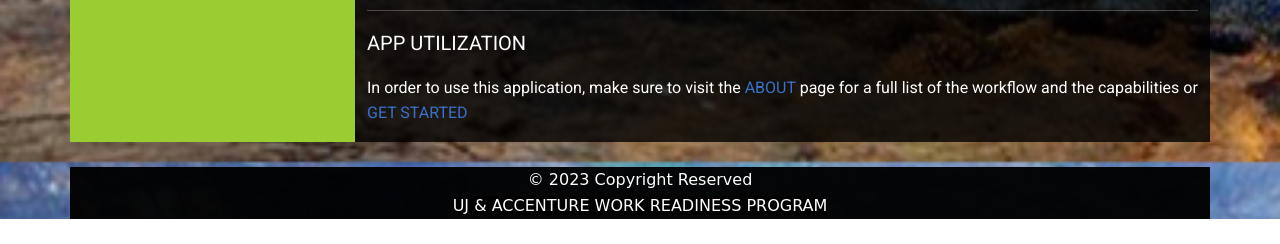
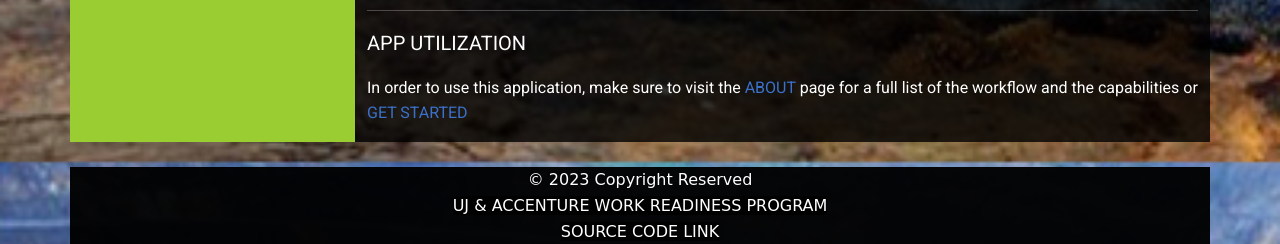
Before and after one commit to Fabchirajoul/model_with_flask, a Flask app: page / in a window 1280 px wide. Shown: the part 904-1148 px from the top of the page. Before the commit the page ends 1123 px from the top, so only its background shows below. Run offline with Flask 2, Linux system fonts and the light colour scheme; the visitor is signed in with stand-in values (Sample User, id 1); data that the repository does not hold is empty; parts of the project's set-up code (start-up, migrations or seed data) failed here and were passed over; some libraries are stand-ins or nearby versions.

Commit message:
added the source code link

```diff
--- a/templates/index.html
+++ b/templates/index.html
@@ -1328,7 +1328,8 @@
                         <div class="footer" style="text-align: center;">
                             © 2023 Copyright Reserved<br>
 
-                            <a class="footer" href="#!">UJ & ACCENTURE WORK READINESS PROGRAM</a>
+                            <a class="footer" href="#!">UJ & ACCENTURE WORK READINESS PROGRAM</a><br>
+                            <a class="footer" target="_blank" href="https://github.com/Fabchirajoul/model_with_flask.git">SOURCE CODE LINK</a>
                         </div>
                     </div>
                 </div>
```
